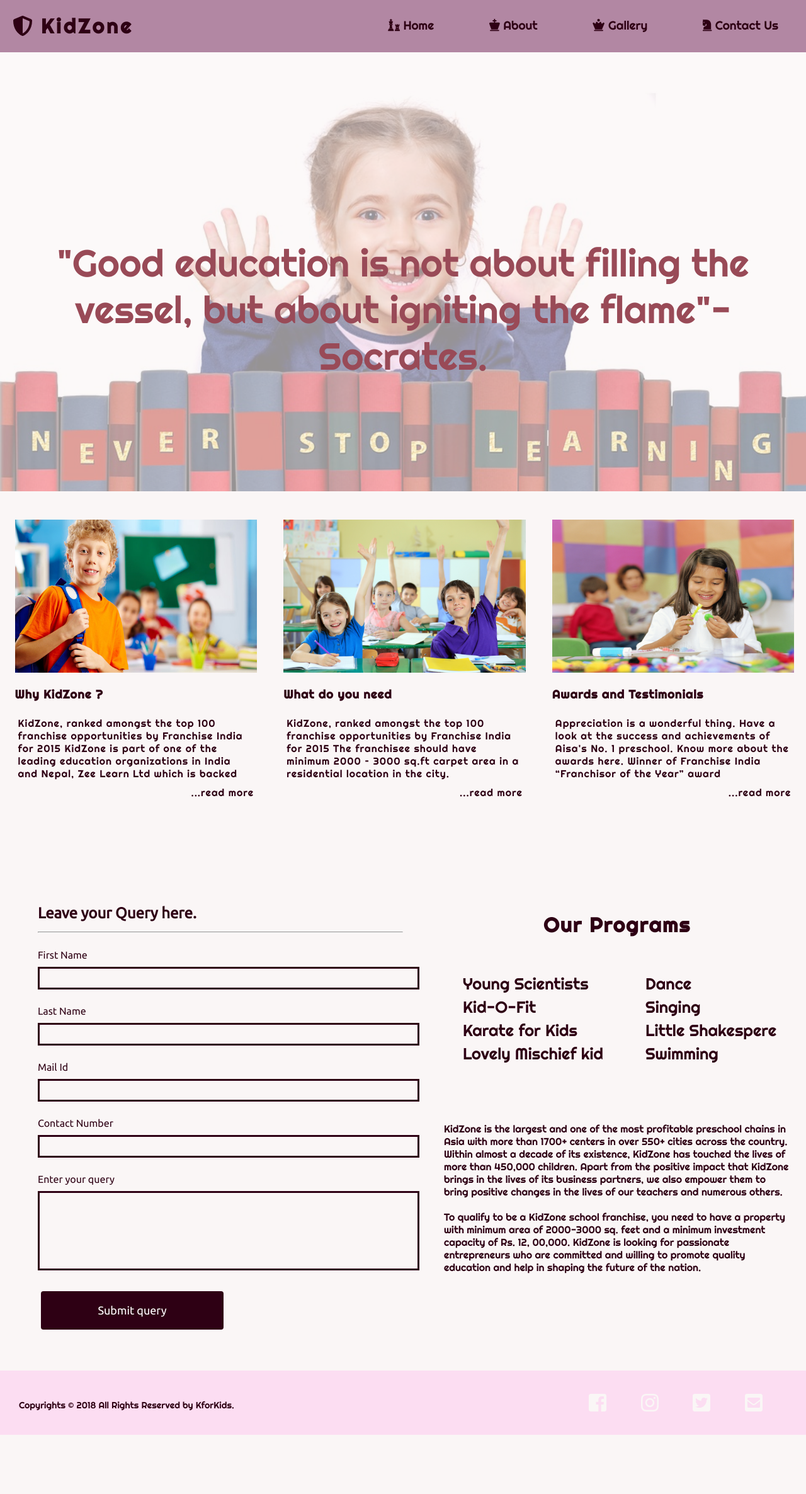
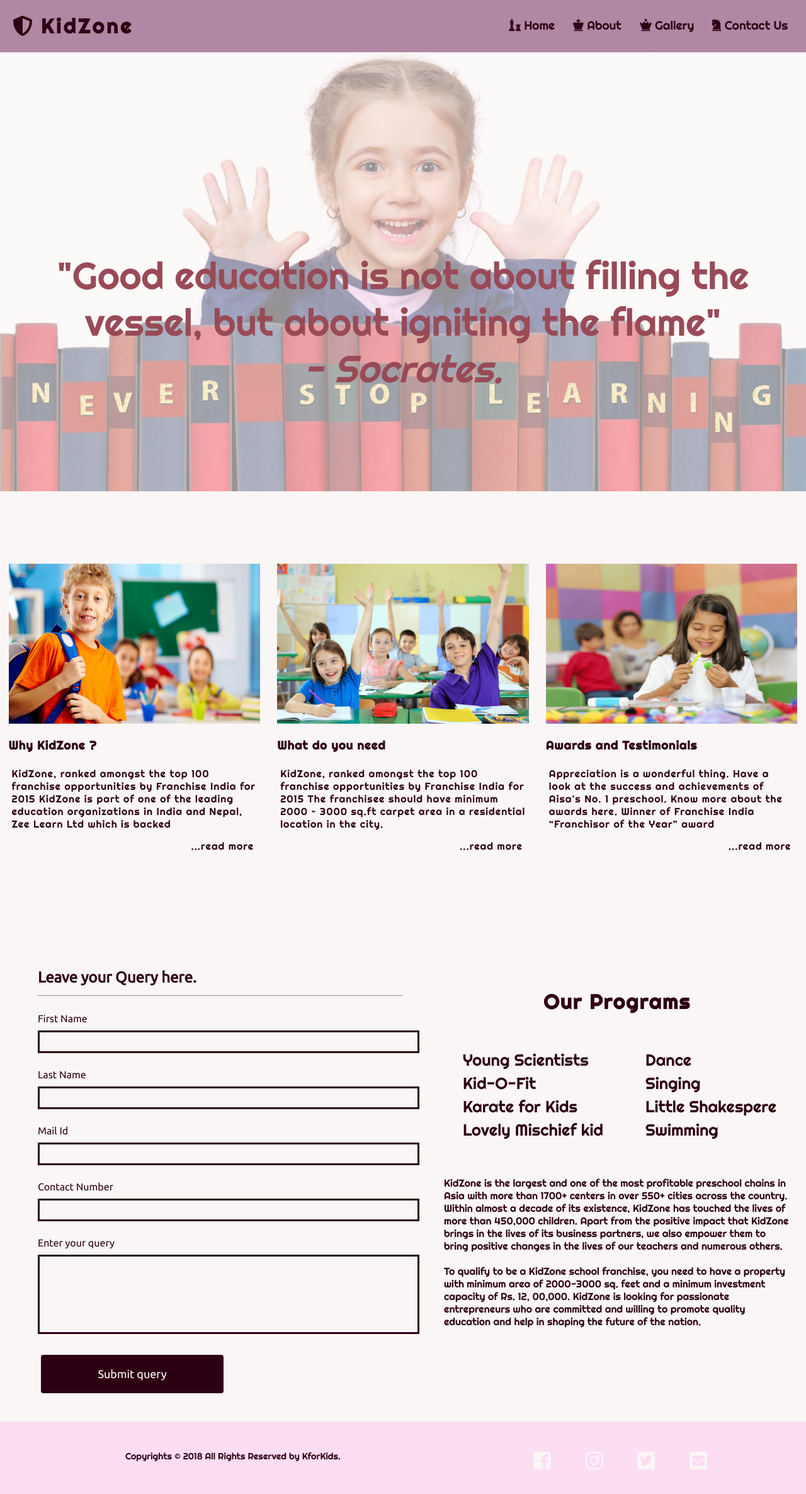
Before and after one commit to ASPrabha/stackroute-xt, a plain HTML site: page assignment-week1/kid-zone/index.html in a window 1280 px wide. Shown: the whole page at 63% size. Before the commit the page ends 2278 px from the top, so only its background shows below. Drawn offline with Linux system fonts and the light colour scheme.

Commit message:
Made chenges based on review comments

```diff
--- a/assignment-week1/kid-zone/css/style.css
+++ b/assignment-week1/kid-zone/css/style.css
@@ -3,12 +3,12 @@
 @import "http://fonts.googleapis.com/css?family=Ubuntu";
 
 /* set the default values for bod content*/
-body{
-	max-width:1400px;
+body, .main{
+	width:100%;
 	background: #FAF6F6;
 	margin: auto;
 	color: #2E0014;
-	overflow-x: hidden;
+	/*overflow-x: hidden;*/
 	font-family: 'Righteous', cursive;
 }
 
@@ -22,15 +22,15 @@ body{
 }
 
 /* Navigation bar */
-nav{
-	flex: 1;
+.navlist{
+	position: relative;
 	margin:auto;
 	padding-top:12px;
-
+	float: right;
 }
 .header-logo{
 	float:left;
-	width:40%;
+	/*width:40%;*/
 	margin:auto;
 	color: #2E0014;
 	padding-left: 20px;
@@ -40,23 +40,20 @@ nav{
 
 
 
-header ul{
+.navlist ul{
 	display: flex;
 	justify-content: space-around;
 	align-items: center;
 	min-width: 200px;
 }
 
-header li{
+.navlist li{
 	display: inline-block;
 	font-size: 1.2em;
+	margin-right:1.5em;
 }
 
-@media (max-width: 600px){
-	.header-logo{
-		width: 150px;
-	}
-}
+
 
 a{
 	text-decoration: none;
@@ -66,18 +63,45 @@ a{
 header li i,a:hover{
 	cursor: pointer;
 	text-shadow: 1px 1px 1px #2E0014;
-	font-style: bold;
+	font-weight: bold;
+}
+
+@media (max-width: 900px){
+	.header-logo{
+		width: 100%;
+		text-align: center;
+		padding: 0;
+	}
+	.navlist{
+		width: 100%;
+		text-align: center;
+	}
+
+	.navlist ul{
+		padding: 0;
+	}
+
+	.navlist li{
+	font-size: 1em;
+	margin: auto;
+	padding: 0;
+	}
 }
 
 .hero1{
 	width:100%;
 	background-image: url("../images/hero1.jpg");
 	background-repeat: no-repeat;
-	background-size: 100%;
+	background-attachment: fixed;
+	background-size: cover;
+	background-position:center center;
 	height:700px;
 	opacity: 0.4;
 	right:0;
 	margin-top: 80px;
+}
+.hero1 h2{
+	text-indent: -9999px;
 }
 .hero2{
 	width: 100%;
@@ -86,28 +110,56 @@ header li i,a:hover{
 	z-index:50;
 }
 
-.hero2 p{
+.hero2 blockquote{
 	font-size: 60px;
 	text-align: center;
 	color: #994A57;
 	margin-top: 25%;
 }
-@media (max-width: 800px){
+
+.hero2 blockquote span{
+	font-style: italic;
+}
+
+@media (max-width: 600px){
 	.hero1{
-		height:350px;
+		height:300px;
 	}
-
 	.hero2{
 		margin-top: 40px;
 	}
-	.hero2 p{
+	.hero2 blockquote{
 		font-size: 1em;
 	}
 }
 
 .three-column-layout{
-	margin:	30px auto;
-	padding: 10px;
+	margin:	20px 0;
+	padding: 90px 0 0 0;
+	width: 100%;
+}
+
+.column-feature{
+	padding: 5px;
+	flex-basis: 32%;
+	box-sizing: border-box;
+	color: #2E0014;
+	letter-spacing: 1px;
+	background: #FAF6F6;
+}
+
+.column-feature a{
+	float: right;
+	margin-top: 10px;
+	padding: 5px;
+}
+
+.column-feature p{
+	padding: 5px;
+}
+
+.column-feature img{
+	height: 50%;
 	width: 100%;
 }
 
@@ -121,53 +173,30 @@ header li i,a:hover{
 
 @media (max-width: 400px){
 	.three-column-layout{
-	margin-left: 15px;
-}
-}
-
-.column-feature{
-	padding: 5px;
-	flex-basis: 32%;
-	box-sizing: border-box;
-	color: #2E0014;
-	letter-spacing: 1px;
-	background: #FAF6F6;
-	padding-right: 20px;
-}
-
-.column-feature a{
-	float: right;
-	margin-top: 10px;
-}
-
-.column-feature p{
-	padding: 5px;
-}
-
-.column-feature img{
-	height: 50%;
-	width: 100%;
+	margin: 0;
+	}
+	.column-feature{
+		padding: 5px;
+	}
 }
 
 .two-column-layout{
 	display: flex;
 	flex-wrap: wrap;
-	padding: 10px;
+	padding: 60px 10px 10px 10px;
 	background: #FAF6F6;
 	justify-content: space-between;
 }
 
 .col1{
 	flex: 1;
-	padding: 50px;
-}
-
-.col1 #main{
+	padding: 30px 50px;
 	width:100%;
 	height:100%;
 	margin:0 auto;
 	font-family:'Ubuntu',sans-serif
 }
+
 .col1 #form_sample{
 	text-align:center;
 	border:1px solid white;
@@ -213,6 +242,7 @@ textarea{
   color: #FFFFFF;
   text-align: center;
   width:50%;
+  min-width: 200px;
   font-size: 18px;
   font-family:'Ubuntu',sans-serif;
   padding: 20px;
@@ -243,7 +273,12 @@ textarea{
 
 @media (max-width: 600px){
 	.button{
+		width: 200px;
 		font-size:1em;
+	}
+	.col1 #form_sample h2{
+		font-size: 1em;
+		text-align: center;
 	}
 }
 .col2{
@@ -258,21 +293,26 @@ textarea{
 	top:50px;
 }
 
+
 .col2-row1 	h3{
 	font-size: 2em;
 	letter-spacing: 2px;
 	text-align: center;
 }
+
+@media (min-width: 400px){
 .col2-row1 .program-cols{
 	display: flex;
 	flex-wrap: wrap;
 	align-items: center;
 	align-content: center;
 }
+}
 
 .col2-row1 .program-cols .program-cols-1, .program-cols-2{
 	flex:1;
 	height: 100%;
+	margin:0;
 }
 
 .program-cols{
@@ -292,31 +332,43 @@ textarea{
 	position: relative;
 }
 
+
+@media (max-width: 600px){
+	.col2-row1{
+		top: auto;
+	}
+
+	.program-cols ul{
+	list-style: disc;
+	margin: 0 auto;
+	}
+}
+
 footer{
+	width: 100%;
 	display:block;
 	box-sizing: inherit;
 	padding-bottom: 30px;
 	padding-top: 30px;
 	background: #FCDDF2;
 }
-footer p{
-	width: 70%;
+footer span{
+	width: 50%;
 	height: 100%;
 	float: left;
 	margin:auto;
-	padding-left:30px;
+	padding-left:50px;
 	line-height: 50px;
 	font-size: 0.9em;
-
+	text-align: center;
 }
 footer .icons{
 	list-style: none;
 	text-align: center;
-	margin: 5px 10px;
 }
 footer li{
 	display: inline;
-	margin-right: 50px;
+	margin: 0 25px;
 }
 
 footer a{
@@ -327,3 +379,17 @@ footer a:hover{
 	cursor: pointer;
 	color: #994A57;
 }
+
+@media (max-width: 1024px){
+	footer span{
+		width: 100%;
+		padding: 2px 0;
+
+	}
+	footer .icons{
+		width: 100%;
+	}
+	footer ul{
+		padding: 0;
+	}
+}
--- a/assignment-week1/kid-zone/index.html
+++ b/assignment-week1/kid-zone/index.html
@@ -1,8 +1,9 @@
 <!DOCTYPE html>
-<html>
+<html lang="en">
 <head>
 	<title>KidZone - School for kids</title>
 	<meta charset="utf-8">
+	<meta name="viewport" content="width=device-width, initial-scale=1 maximum-scale=1.0 user-scalable=no">
 	<link rel="stylesheet" href="css/style.css">
 	<link rel="shortcut icon" href="images/favicon.png" type="image/png">
 	<script defer src="https://use.fontawesome.com/releases/v5.0.6/js/all.js"></script>
@@ -13,24 +14,27 @@
 		<div class="header-logo">
 			<h1><a href="#"><i class="fas fa-shield-alt "></i>&nbsp;KidZone</a></h1>
 		</div>
-		<nav>
+		<nav class="navlist">
 			<ul>
-				<li><i class="fas fa-chess"></i>&nbsp;<a href="#">Home</a></li>
-				<li><i class="fas fa-chess-king"></i>&nbsp;<a href="#about">About</a></li>
-				<li><i class="fas fa-chess-queen"></i>&nbsp;<a href="#">Gallery</a></li>
-				<li><i class="fas fa-chess-knight"></i>&nbsp;<a href="#contact">Contact Us</a></li>
+				<li><a href="#"><i class="fas fa-chess"></i>&nbsp;Home</a></li>
+				<li><a href="#about"><i class="fas fa-chess-king"></i>&nbsp;About</a></li>
+				<li><a href="#"><i class="fas fa-chess-queen"></i>&nbsp;Gallery</a></li>
+				<li><a href="#contact"><i class="fas fa-chess-knight"></i>&nbsp;Contact Us</a></li>
 			</ul>
 		</nav>
 	</header>
 	<!-- end of header section -->
 
+	<!-- Main content section -->
+	<main class="main">
 		<!-- Hero banner container -->
 		<section class="hero-container">
 			<div class="hero1">
+				<h2>Inspiration</h2>
 			</div>
 			<div class="hero2">
 				<blockquote>
-				<p>"Good education is not about filling the vessel, but about igniting the flame"- Socrates.</p>
+					"Good education is not about filling the vessel, but about igniting the flame" <br/><span>- Socrates.</span>
 				</blockquote>
 			</div>
 		</section>
@@ -40,19 +44,19 @@
 		<section class="three-column-layout" id="about">
 			<!-- Why kidzone -->
 			<div class="column-feature">
-			<img src="images/why-kidzone.jpg" alt"Why Kidzone" />
+				<img src="images/why-kidzone.jpg" alt="Why Kidzone" />
 				<h3>Why KidZone ?</h3>
 				<p>KidZone, ranked amongst the top 100 franchise opportunities by Franchise India for 2015 KidZone is part of one of the leading education organizations in India and Nepal, Zee Learn Ltd which is backed <br/><a href="#"> ...read more</a></p>
 			</div>
 			<!-- What do youneed before you join Kidzone -->
 			<div class="column-feature">
-			<img src="images/what-you-need.jpg" alt"What you need" />
+				<img src="images/what-you-need.jpg" alt="What you need" />
 				<h3>What do you need</h3>
 				<p>KidZone, ranked amongst the top 100 franchise opportunities by Franchise India for 2015 The franchisee should have minimum 2000 – 3000 sq.ft carpet area in a residential location in the city.<br/> <a href="#"> ...read more</a></p>
 			</div>
 			<!-- Awards and testimonials section -->
 			<div class="column-feature">
-			<img src="images/awards.jpg" alt"Awards and Testimonials" />
+				<img src="images/awards.jpg" alt="Awards and Testimonials" />
 				<h3>Awards and Testimonials</h3>
 				<p>Appreciation is a wonderful thing. Have a look at the success and achievements of Aisa's No. 1 preschool. Know more about the awards here. Winner of Franchise India “Franchisor of the Year” award <br/><a href="#"> ...read more</a></p>
 			</div>
@@ -62,7 +66,6 @@
 		<!-- Two column section -->
 		<section class="two-column-layout" id="contact">
 			<div class="col1">
-			<div id="main">
 				<!-- Query Form -->
 				<div id="form-sample">
 					<h2> Leave your Query here.</h2>
@@ -73,14 +76,13 @@
 						<label for="lastName">Last Name</label>
 						<input type="text" id="lastName" class="lastName"/><br/>
 						<label for="mailId">Mail Id</label>
-						<input type="mail" id="mailId" class="mailId" required/><br/>
+						<input type="email" id="mailId" class="mailId" required/><br/>
 						<label for="mailId">Contact Number</label>
 						<input type="tel" id="phone-number" name="phone-number" /><br/>
 						<label for="query">Enter your query</label>
 						<textarea id="query" class="query" required></textarea><br/>
 						<button class="button"><span>Submit query </span></button>
 					</form>
-				</div>
 				</div>
 			</div>
 			<!-- Rows within columns -->
@@ -109,16 +111,18 @@
 				</div>
 				<!-- More Info about Kidzone -->
 				<div class="col2-row2">
-				<p>KidZone is the largest and one of the most profitable preschool chains in Asia with more than 1700+ centers in over 550+ cities across the country. Within almost a decade of its existence, KidZone has touched the lives of more than 450,000 children. Apart from the positive impact that KidZone brings in the lives of its business partners, we also empower them to bring positive changes in the lives of our teachers and numerous others.<br/><br/>
-				To qualify to be a KidZone school franchise, you need to have a property with minimum area of 2000-3000 sq. feet and a minimum investment capacity of Rs. 12, 00,000. KidZone is looking for passionate entrepreneurs who are committed and willing to promote quality education and help in shaping the future of the nation.</p>
+					<article>KidZone is the largest and one of the most profitable preschool chains in Asia with more than 1700+ centers in over 550+ cities across the country. Within almost a decade of its existence, KidZone has touched the lives of more than 450,000 children. Apart from the positive impact that KidZone brings in the lives of its business partners, we also empower them to bring positive changes in the lives of our teachers and numerous others.<br/><br/>
+						To qualify to be a KidZone school franchise, you need to have a property with minimum area of 2000-3000 sq. feet and a minimum investment capacity of Rs. 12, 00,000. KidZone is looking for passionate entrepreneurs who are committed and willing to promote quality education and help in shaping the future of the nation.</article>
 					</div>
 				</div>
 			</section>
 			<!-- end of two column section -->
+		</main>
+		<!-- End of main section -->
 
 		<!-- Footer Section -->
 		<footer class="footer">
-		<p class="copyright">Copyrights &copy; 2018 All Rights Reserved by KforKids.</p>
+			<span class="copyright">Copyrights &copy; 2018 All Rights Reserved by KforKids.</span>
 			<ul class="icons">
 				<li><a href="#"><i class="fab fa-facebook-square fa-2x"></i></a></li>
 				<li><a href="#"><i class="fab fa-instagram fa-2x"></i></a></li>
```
Lines whose indentation alone changed are shown as unchanged.
